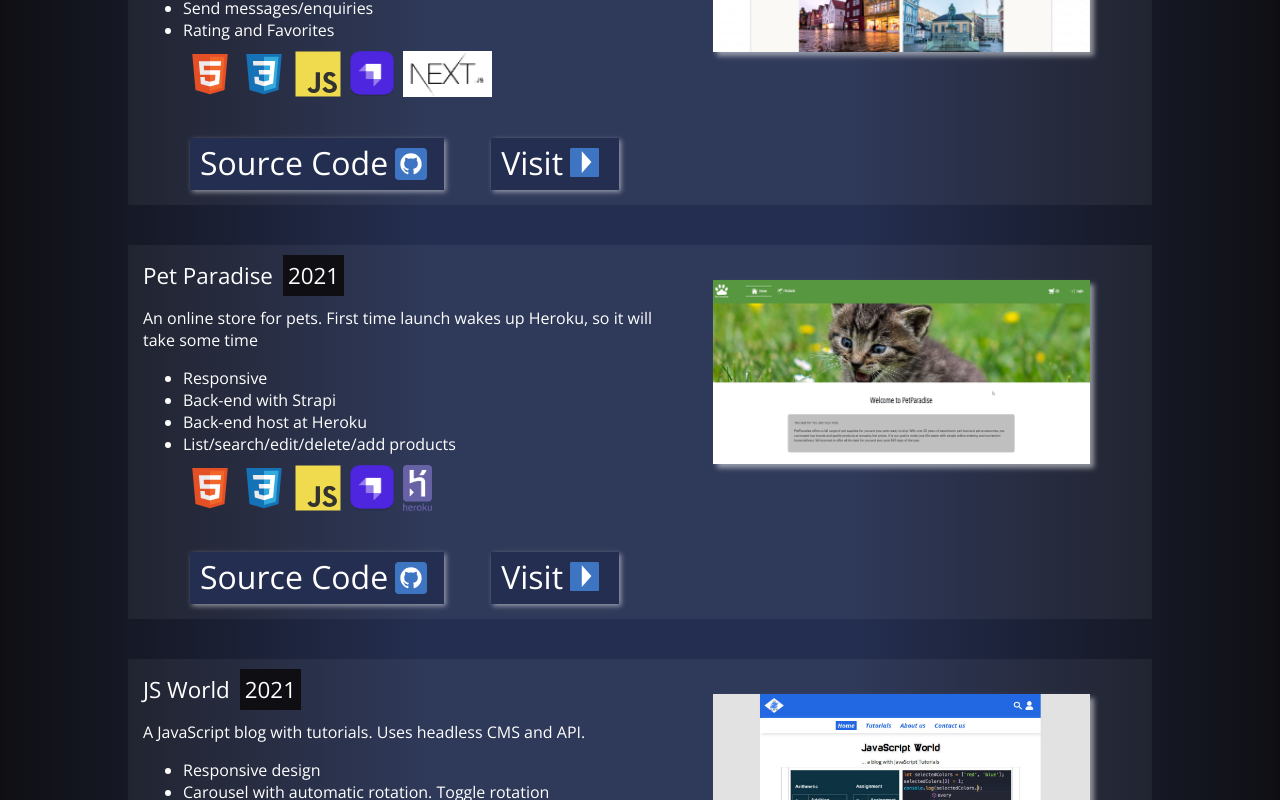
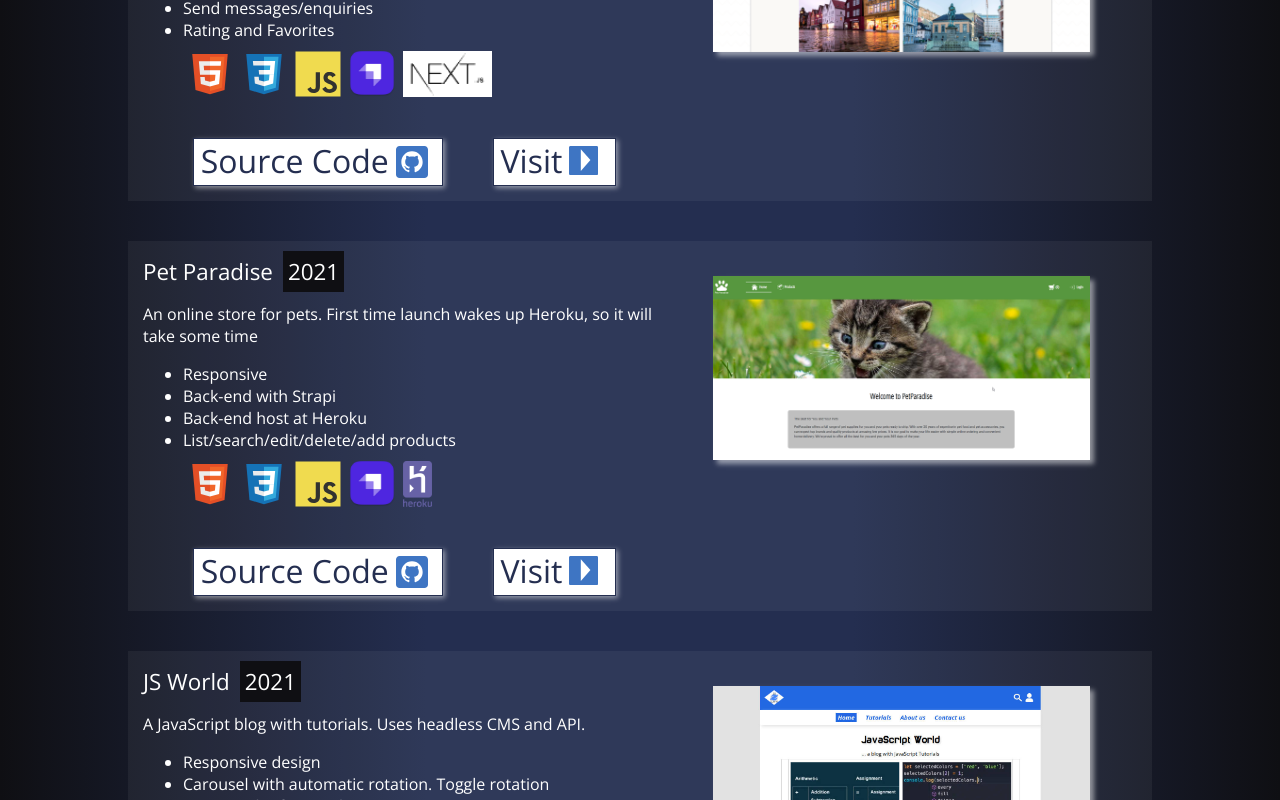
Before and after one commit to kronosGR/ca-portfolio-react, a React (Create React App) app: page / in a window 1280 px wide. Shown: the part 1300-2100 px from the top of the page. Built offline with nearby package versions, Linux system fonts and the light colour scheme.

Commit message:
changed the button color

```diff
--- a/src/components/button.module.css
+++ b/src/components/button.module.css
@@ -1,23 +1,25 @@
-.button{
-  color: white;
-  background-color: var(--bg-color-blue);
+.button {
+  color: var(--bg-color-blue);
+  background-color: white;
   padding: 0 7px;
   text-decoration: none;
-  border:3px solid var(--bg-color-blue);
+  border: 1px solid var(--bg-color-blue);
   font-size: 2rem;
   display: flex;
   margin-top: 10px;
-  box-shadow: 2px 2px 5px rgba(255,255,255,0.5);
+  box-shadow: 2px 2px 5px rgba(255, 255, 255, 0.5);
 }
 
 .button:hover,
-.button:active{
-  background-color: inherit;
+.button:active {
+  background-color: var(--bg-color-blue);
+  border: 1px solid white;
+  color: white;
   transform: translate(5px, 5px);
   box-shadow: none;
 }
 
-.button_img{
+.button_img {
   width: 32px;
   margin: 7px;
 }
```
